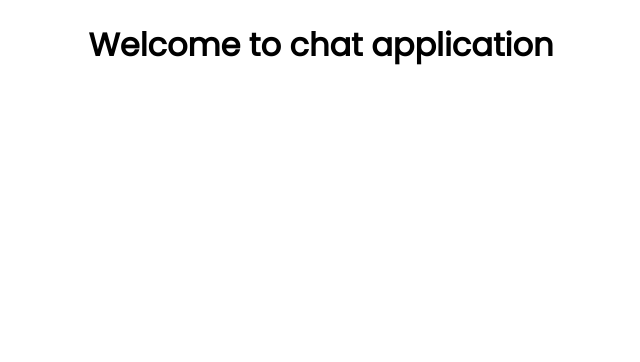
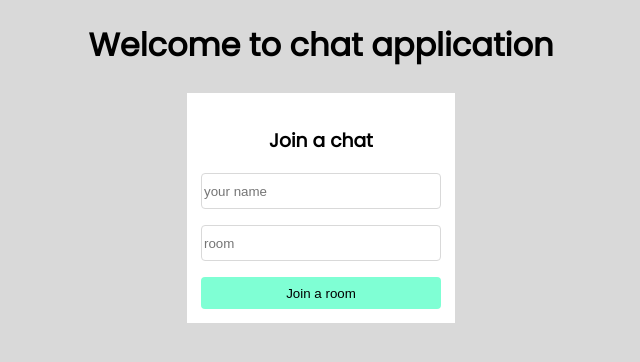
Before and after one commit to winwintogether/react-node-chat-application, a React app in the folder client/: page / in a window 1280 px wide. Shown: the top 362 px of the page, without its empty margins (319-959 px from the left). Built offline with nearby package versions, Linux system fonts and the light colour scheme; no server answers.

Commit message:
feat: add join chat component

```diff
--- a/client/src/App.css
+++ b/client/src/App.css
@@ -1,7 +1,40 @@
-@import url('https://fonts.googleapis.com/css2?family=Poppins:wght@300;400&display=swap');
+@import url("https://fonts.googleapis.com/css2?family=Poppins:wght@300;400&display=swap");
 
+body {
+  background-color: #d9d9d9;
+}
 
 .appContainer {
-    text-align: center;
-    font-family: 'Poppins', sans-serif;
+  text-align: center;
+  font-family: "Poppins", sans-serif;
 }
+
+.joinChatContainer {
+  background-color: #fff;
+  margin: auto;
+  border: 2px solid #d9d9d9;
+  padding: 0.875rem;
+  width: 15rem;
+}
+.joinChatContainer .form {
+  display: flex;
+  flex-direction: column;
+  gap: 1rem;
+}
+
+.joinChatContainer .form input,
+.joinChatContainer .form button {
+  height: 2rem;
+  border-radius: 0.25rem;
+  border: 1px solid #d9d9d9;
+}
+
+.joinChatContainer .form button {
+  background-color: aquamarine;
+  border: transparent;
+}
+
+.joinChatContainer .form button:hover {
+  background-color: #00cc00;
+  cursor: pointer;
+}
--- a/client/src/App.tsx
+++ b/client/src/App.tsx
@@ -2,6 +2,7 @@ import React from "react";
 import { io } from "socket.io-client";
 
 import './App.css';
+import JoinChat from "./components/chat/JoinChat";
 
 const socket = io("http://localhost:5000");
 
@@ -9,6 +10,8 @@ const App: React.FC = () => {
   return (
     <div className="appContainer">
       <h1>Welcome to chat application</h1>
+
+      <JoinChat />
     </div>
   );
 };
--- /dev/null
+++ b/client/src/components/chat/JoinChat.tsx
@@ -0,0 +1,17 @@
+import React from "react";
+import '../../App.css'
+
+const JoinChat: React.FC = () => {
+  return (
+    <div className="joinChatContainer">
+      <h3>Join a chat</h3>
+      <div className="form">
+        <input type="text" placeholder="your name" />
+        <input type="text" placeholder="room" />
+        <button>Join a room</button>
+      </div>
+    </div>
+  );
+};
+
+export default JoinChat;
--- a/client/webpack.config.js
+++ b/client/webpack.config.js
@@ -19,6 +19,7 @@ module.exports = {
       },
       {
         test: /\.css$/,
+        include: path.resolve(__dirname, 'src'),
         use: ['style-loader', 'css-loader'],
       },
     ],
```
